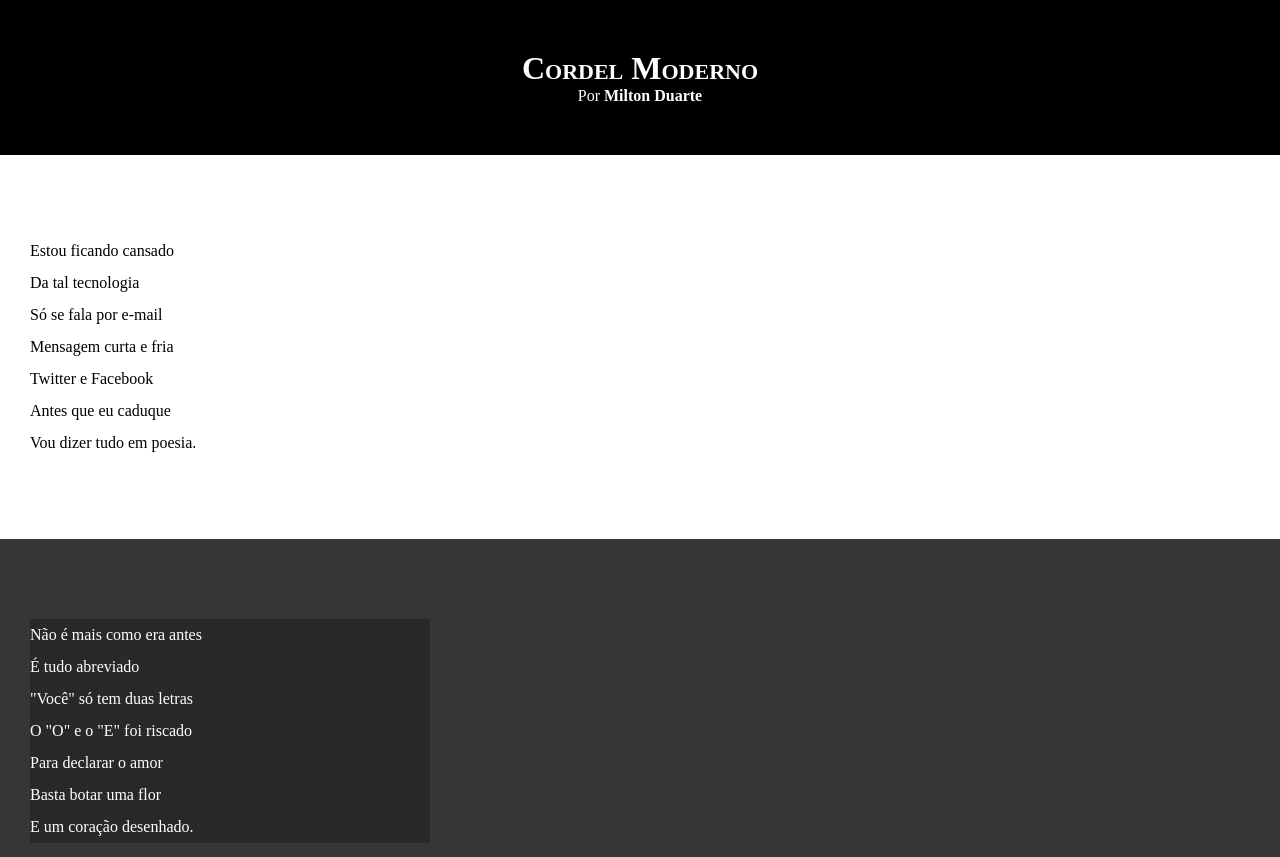
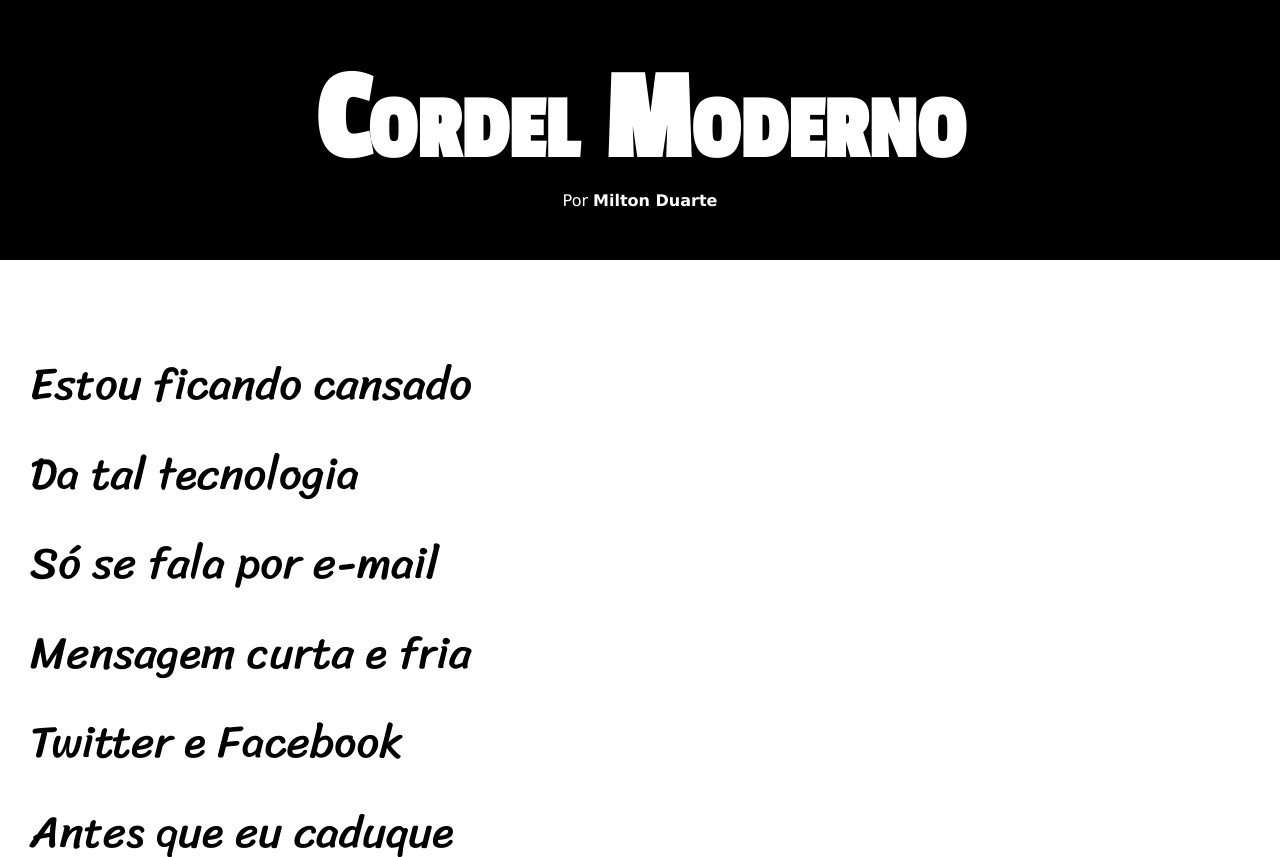
Before and after one commit to ivanrods/html-css, a plain HTML site: page desafios/desafio012/index.html in a window 1280 px wide. Shown: the top 857 px of the page. Drawn offline with Linux system fonts and the light colour scheme.

Commit message:
atualizaçao de estilos

```diff
--- a/desafios/desafio012/style.css
+++ b/desafios/desafio012/style.css
@@ -1,11 +1,25 @@
 @charset "UTF-8";
+
+  @import url('https://fonts.googleapis.com/css2?family=Passion+One&family=Sriracha&display=swap');
+
+  @import url('https://fonts.googleapis.com/css2?family=Sriracha&display=swap');
+
+ :root{
+    --font1: Verdana, Geneva, Tahoma, sans-serif;
+    --font2: 'Passion One', 'cursive';
+    --font3: 'Sriracha', 'cursive';
+
+ }
+
 *{
     margin: 0px;
     padding: 0px;
+    font-size: 1em;
 }
 html, body{
     min-height: 100vh;
     background-color: darkgrey;
+    font-family: var(--font1);
 }
 header{
     background-color: black;
@@ -15,6 +29,8 @@ header{
 header > h1{
     padding-top: 50px;
     font-variant: small-caps;
+    font-family: var(--font2);
+    font-size: 10vw;
 }
 header > p{
     padding-bottom: 50px;
@@ -33,6 +49,8 @@ section{
     padding-bottom: 10vh;
     line-height: 2em;
     padding-left: 30px;
+    font-family: var(--font3);
+    font-size: 3.5vw;
 }
 section.normal{
     background-color: white;
@@ -43,7 +61,8 @@ section.imagem{
     color: white;
 }
 section.imagem > p{
-    width: 400px;
+    display: inline-block;
+    padding: 5px;
     background-color: rgba(0, 0, 0, 0.255);
 }
 footer{
```
